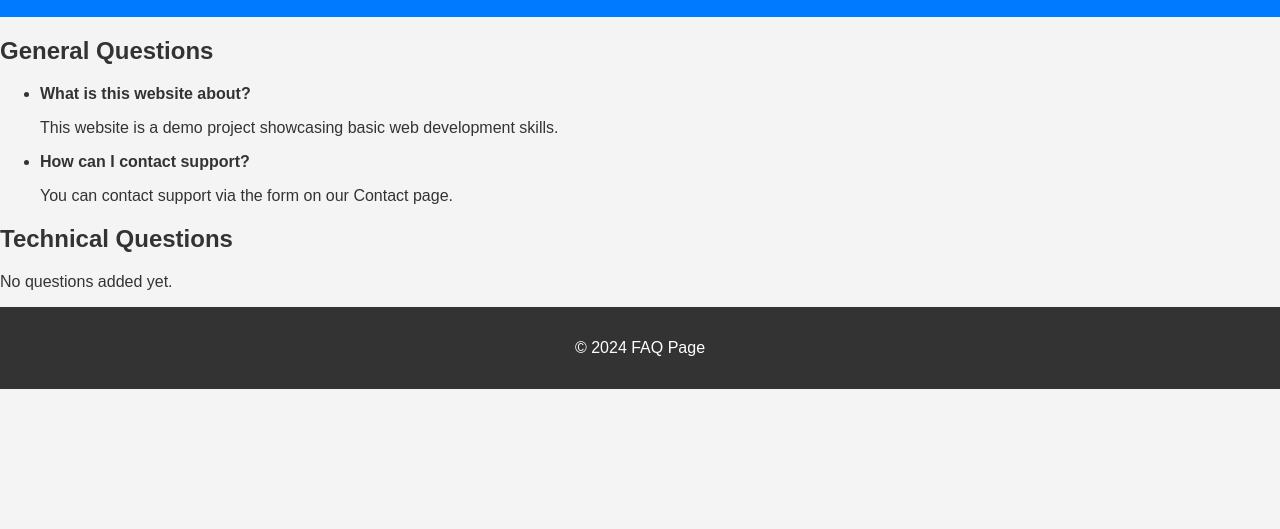
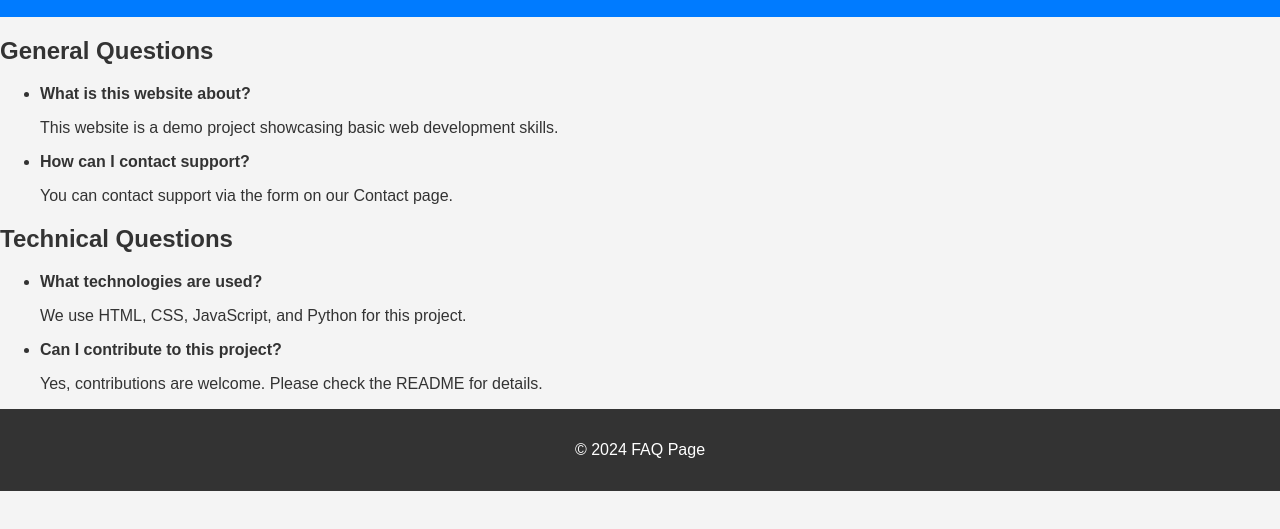
Before and after one commit to Almoatazkhaled/Software-repo, a plain HTML site: page faq.html in a window 1280 px wide. Shown: the part 95-624 px from the top of the page. Drawn offline with Linux system fonts and the light colour scheme.

Commit message:
Add sample technical FAQs

```diff
--- a/faq.html
+++ b/faq.html
@@ -26,7 +26,16 @@
         </section>
         <section id="technical">
             <h2>Technical Questions</h2>
-            <p>No questions added yet.</p>
+            <ul>
+                <li>
+                    <strong>What technologies are used?</strong>
+                    <p>We use HTML, CSS, JavaScript, and Python for this project.</p>
+                </li>
+                <li>
+                    <strong>Can I contribute to this project?</strong>
+                    <p>Yes, contributions are welcome. Please check the README for details.</p>
+                </li>
+            </ul>
         </section>
     </main>
     <footer>
```
